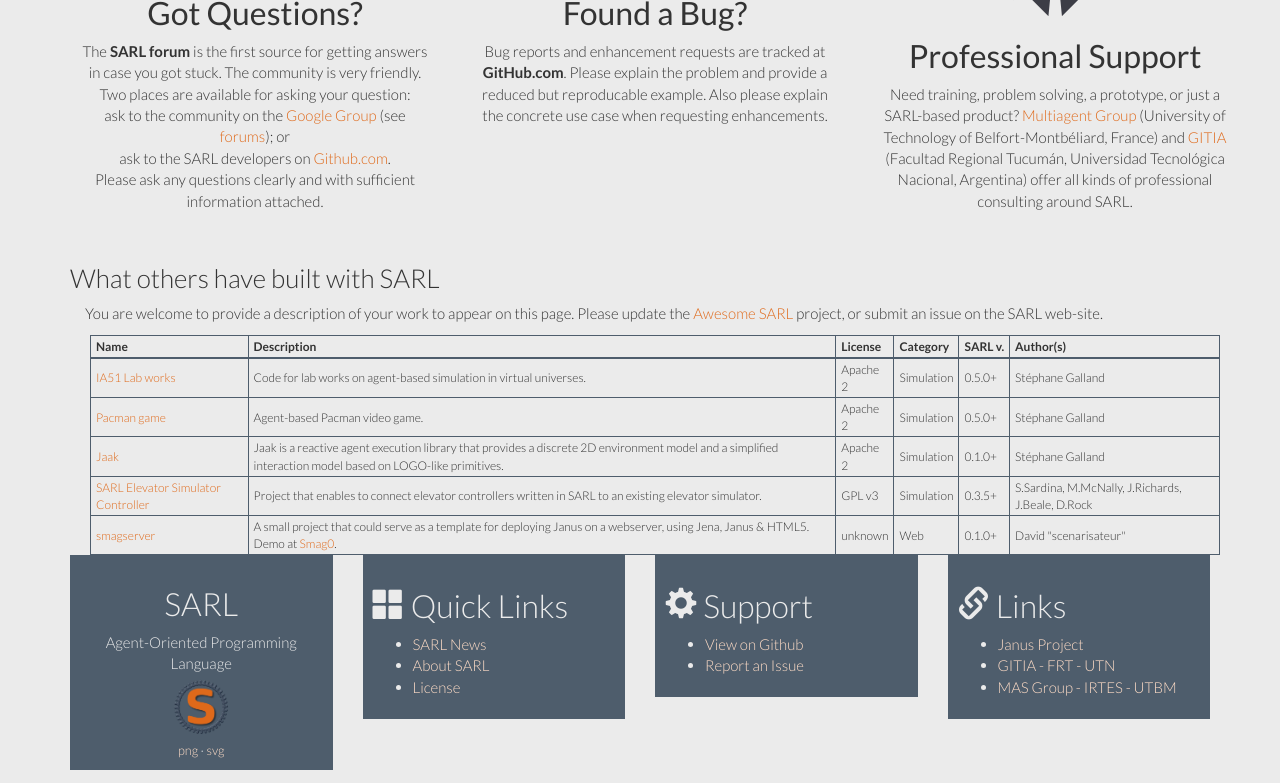
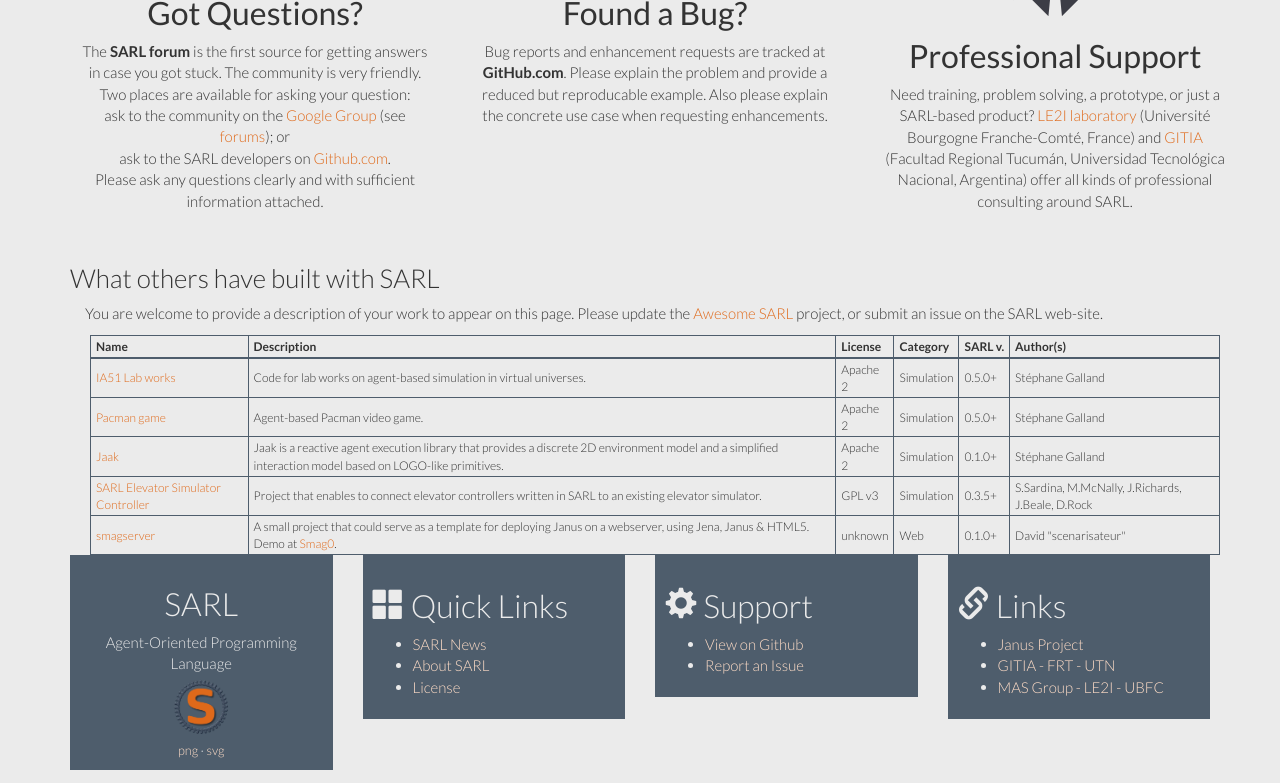
Before and after one commit to sarl/sarl-jekyll-website, a Jekyll site: the page built from community/index.html, in a window 1280 px wide and 1161 px high. Shown: the part 371-1154 px from the top of the window. Built offline with Jekyll 4.4.1, drawn with Linux system fonts in a browser that asks for light colours; Markdown is read by kramdown in place of the engine named in the settings; a style sheet for code colours, icons or effects is not loaded.

Commit message:
Replace IRTES by LE2I.
Signed-off-by: Stéphane Galland <galland@arakhne.org>

```diff
--- a/_includes/footer.html
+++ b/_includes/footer.html
@@ -39,7 +39,7 @@
       <ul>
         <li><a href="http://www.janusproject.io">Janus Project</a></li>
         <li><a href="http://www.gitia.org">GITIA - FRT - UTN</a></li>
-        <li><a href="http://www.multiagent.fr">MAS Group - IRTES - UTBM</a></li>
+        <li><a href="http://www.multiagent.fr">MAS Group - LE2I - UBFC</a></li>
       </ul>
       </div>
     </div>
--- a/community/index.html
+++ b/community/index.html
@@ -30,7 +30,7 @@
       <a href="{{ page.relative }}about/contact.html"><img class="img-circle" src="{{ page.relative }}images/icon_prof_support.png" alt="Professional Support"></a>
       <h2>Professional Support</h2>
       <p>Need training, problem solving, a prototype, or just a SARL-based product?
-	<a href="http://www.multiagent.fr/Sarl_language">Multiagent Group</a> (University of Technology of Belfort-Montb&eacute;liard, France) and <a href="http://gitia.org/projects/sarl/">GITIA</a> (Facultad Regional Tucum&aacute;n, Universidad Tecnol&oacute;gica Nacional, Argentina) offer all kinds of professional consulting around SARL.</p>
+	<a href="http://www.multiagent.fr/Sarl_language">LE2I laboratory</a> (Universit&eacute; Bourgogne Franche-Comt&eacute;, France) and <a href="http://gitia.org/projects/sarl/">GITIA</a> (Facultad Regional Tucum&aacute;n, Universidad Tecnol&oacute;gica Nacional, Argentina) offer all kinds of professional consulting around SARL.</p>
     </div>
   </div>
 </div>
```
